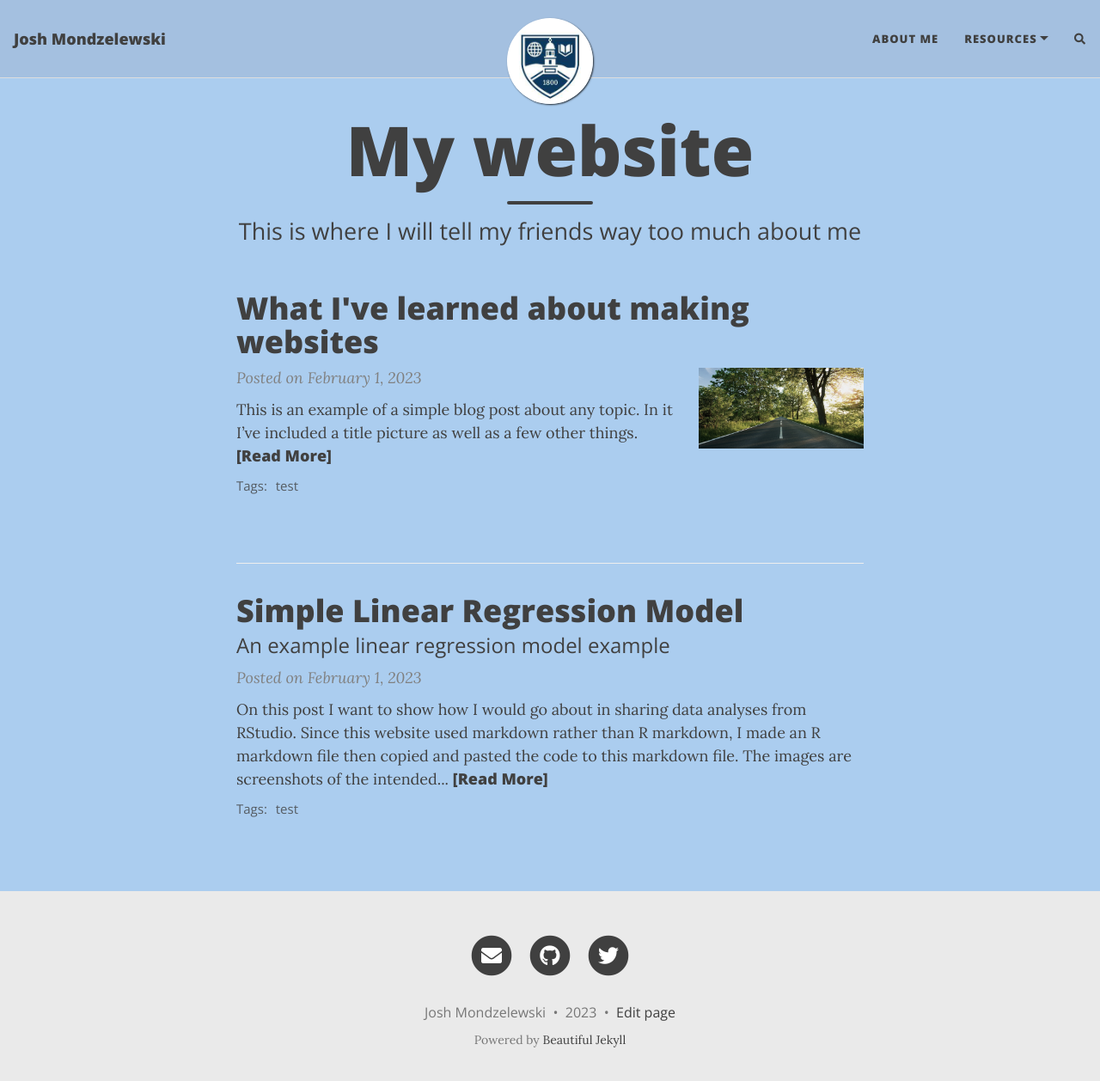
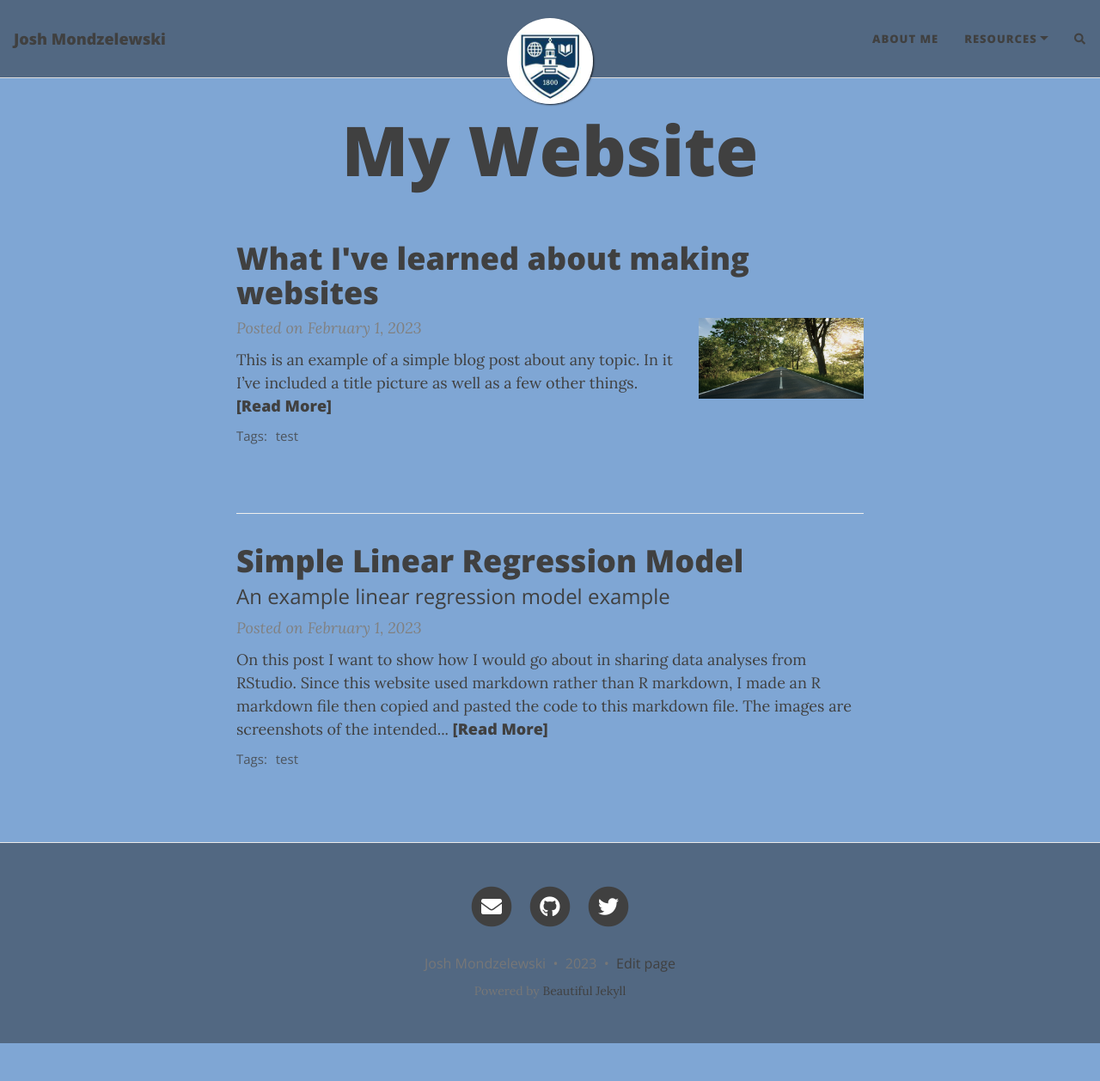
Before and after one commit to JoshMondz/JoshMondz.github.io, a Jekyll site: the page built from index.html, in a window 1280 px wide and 1271 px high. Shown: the top 1258 px of the window at 86% size. Built offline with Jekyll 4.4.1, drawn with Linux system fonts in a browser that asks for light colours; nearby versions of some CDN libraries; the list of posts is cut into pages by our own code; comment, search, counter and statistics services are not loaded; some of the changed lines change nothing that is shown.

Commit message:
color changes

```diff
--- a/_config.yml
+++ b/_config.yml
@@ -125,14 +125,14 @@ navbar-var-length: false
 
 # Personalize the colours in your website. Colour values can be any valid CSS colour
 
-navbar-col: "#A4C0E0"
+navbar-col: "#526882"
 navbar-text-col: "#404040"
 navbar-border-col: "#DDDDDD"
-page-col: "#ABCDEF"
+page-col: "#7FA6D4"
 text-col: "#404040"
 link-col: "#008AFF"
 hover-col: "#0085A1"
-footer-col: "#EAEAEA"
+footer-col: "#526882"
 footer-text-col: "#777777"
 footer-link-col: "#404040"
 footer-hover-col: "#0085A1"
--- a/index.html
+++ b/index.html
@@ -1,5 +1,4 @@
 ---
 layout: home
-title: My website
-subtitle: This is where I will tell my friends way too much about me
+title: My Website
 ---
```
